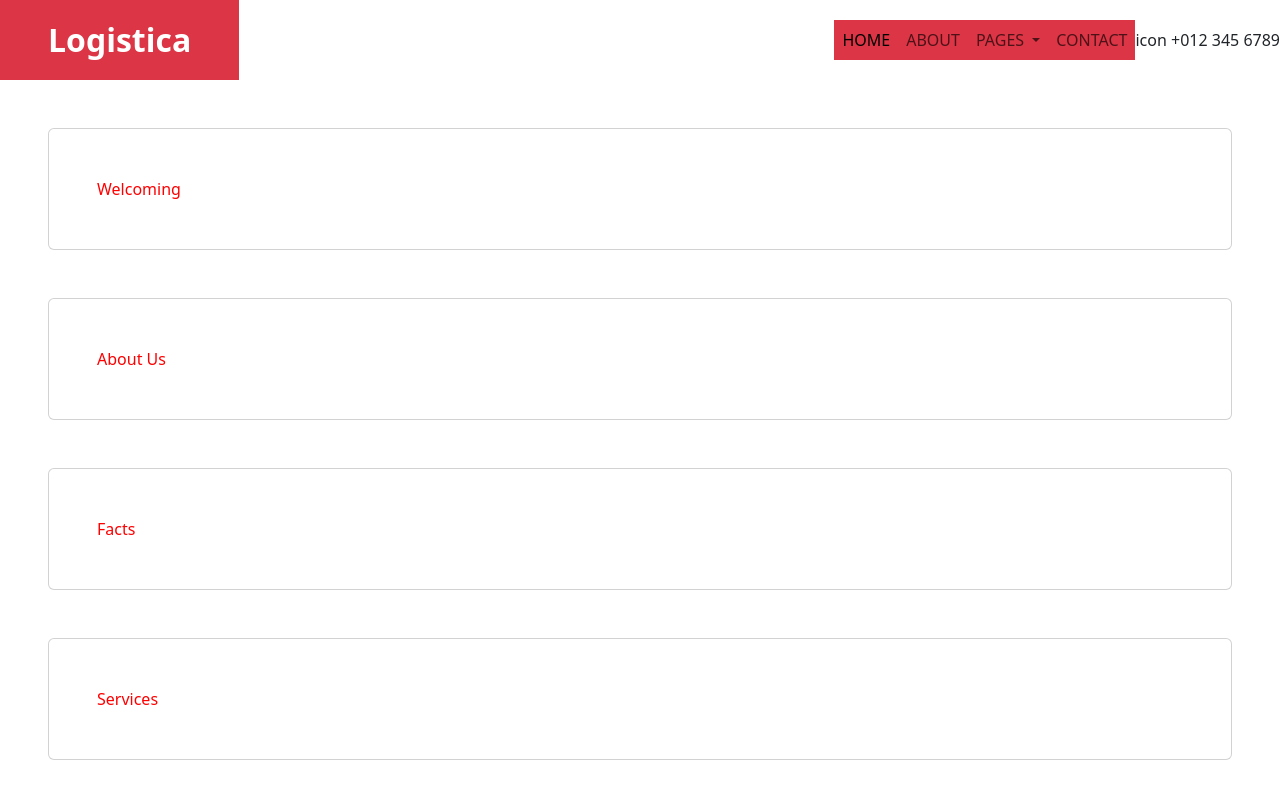
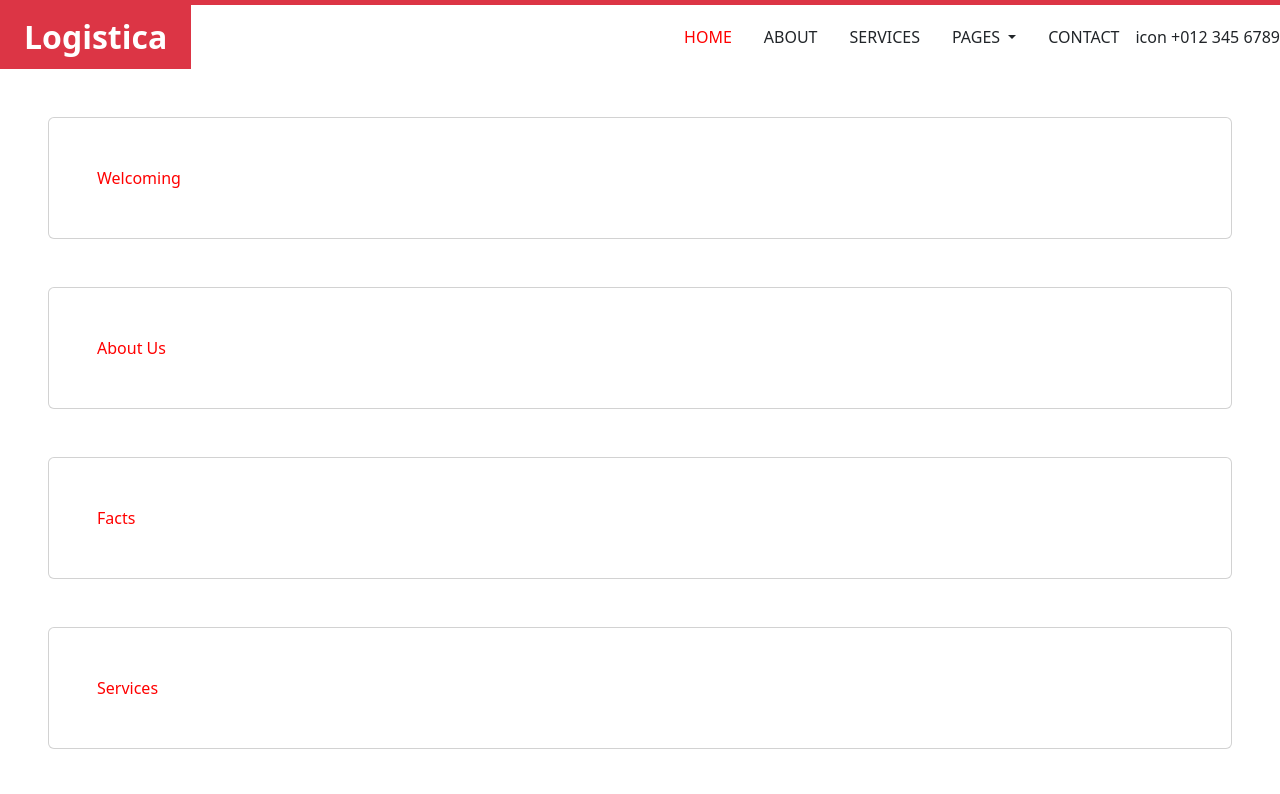
Before and after one commit to EbrahimElgharib/shipping_company, a plain HTML site: page index.html in a window 1280 px wide. Shown: the top 794 px of the page. Drawn offline with nearby package versions, Linux system fonts and the light colour scheme.

Commit message:
edit links and hover V1

```diff
--- a/css/style.css
+++ b/css/style.css
@@ -1,3 +1,16 @@
+
+
+
+/* edit activ li and nav-link in navbar */
+a.active{
+    color: red !important;
+}
+
+a.nav-link:hover{
+    color: red!important;
+}
+
+
 
 
 
--- a/index.html
+++ b/index.html
@@ -22,8 +22,8 @@
   <body>
     <!-- Start Navbar -->
     <nav class="navbar navbar-expand-lg p-0">
-      <div class="container-fluid p-0">
-        <a class="navbar-brand bg-danger text-white fs-2 fw-bold px-5 py-3" href="#">Logistica</a>
+      <div class="container-fluid p-0  border-top border-danger border-5">
+        <a class="navbar-brand bg-danger text-white fs-2 fw-bold px-4 py-2" href="#">Logistica</a>
         <button
           class="navbar-toggler"
           type="button"
@@ -39,16 +39,19 @@
           class="collapse navbar-collapse"
           id="navbarSupportedContent"
         >
-          <ul class="navbar-nav ms-auto mb-2 mb-lg-0 bg-danger">
-            <li class="nav-item">
+          <ul class="navbar-nav ms-auto mb-2 mb-lg-0">
+            <li class="nav-item px-2">
               <a class="nav-link active" aria-current="page" href="#">HOME</a>
             </li>
-            <li class="nav-item">
-              <a class="nav-link" href="#">ABOUT</a>
+            <li class="nav-item px-2">
+              <a class="nav-link link-dark" href="#">ABOUT</a>
             </li>
-            <li class="nav-item dropdown">
+            <li class="nav-item px-2">
+              <a class="nav-link link-dark" href="#">SERVICES</a>
+            </li>
+            <li class="nav-item px-2 dropdown">
               <a
-                class="nav-link dropdown-toggle"
+                class="nav-link link-dark dropdown-toggle"
                 href="#"
                 role="button"
                 data-bs-toggle="dropdown"
@@ -70,8 +73,8 @@
                 </li>
               </ul>
             </li>
-            <li class="nav-item">
-              <a class="nav-link">CONTACT</a>
+            <li class="nav-item px-2">
+              <a class="nav-link link-dark" href="#">CONTACT</a>
             </li>
           </ul>
 
@@ -104,5 +107,7 @@
     <script src="js/bootstrap.min.js"></script>
     <script src="js/bootstrap.bundle.min.js"></script>
     <script src="js/bootstrap.esm.min.js"></script>
+
+
   </body>
 </html>
```
